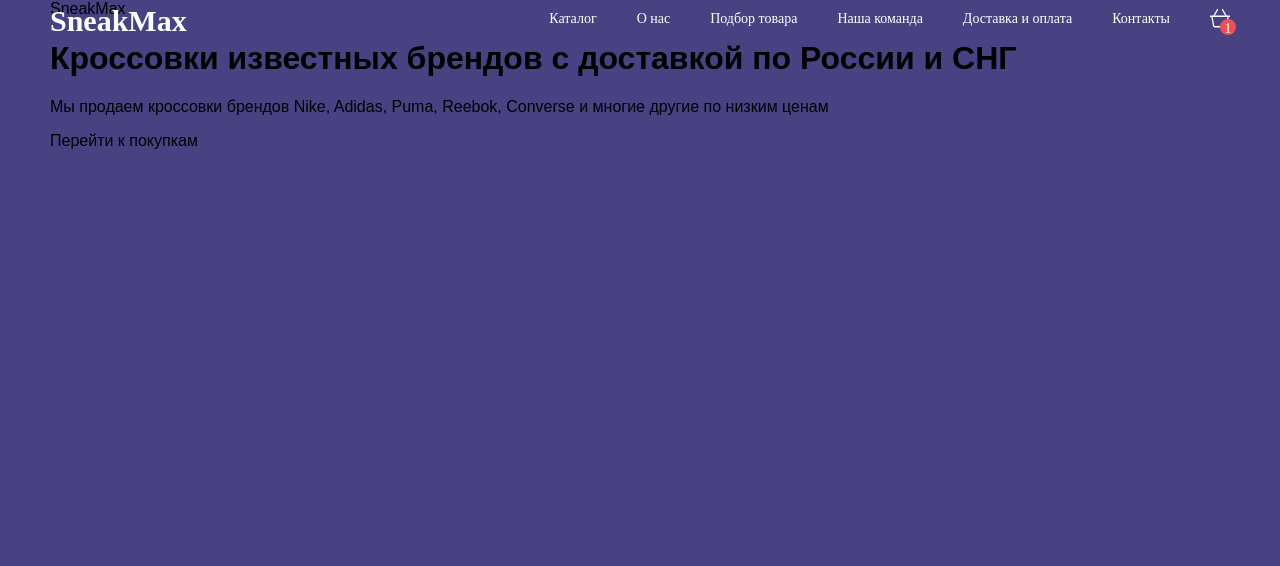
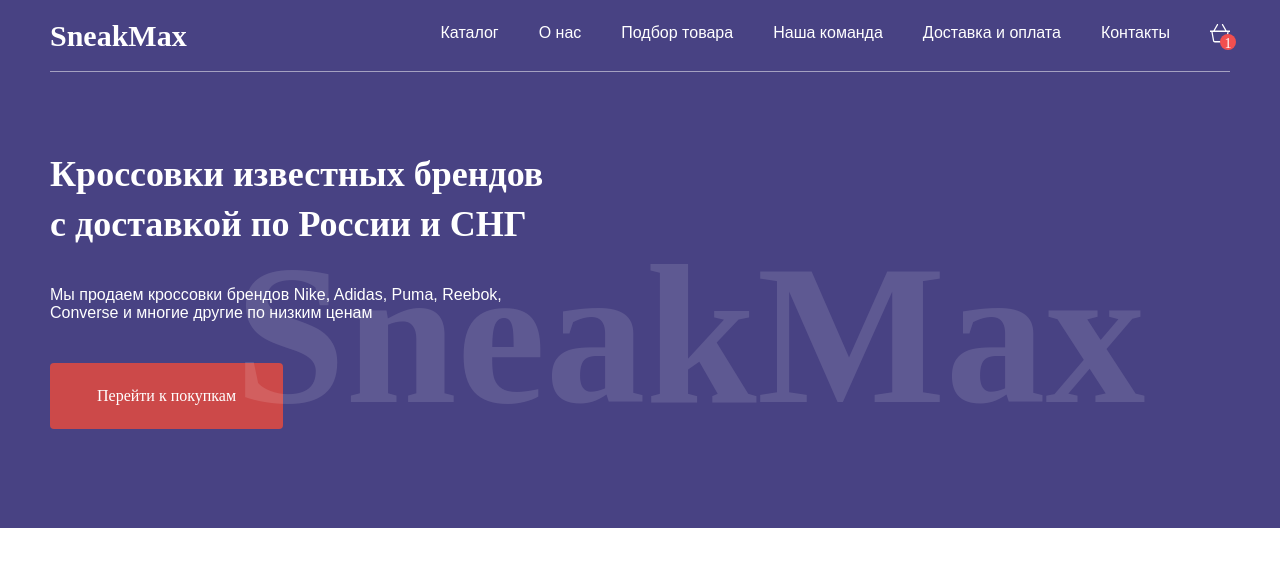
Before and after one commit to vladimir1956/site-figma-6, a plain HTML site: page index.html in a window 1280 px wide. Drawn offline with Linux system fonts and the light colour scheme; a web font is replaced by a local one.

Commit message:
6 commit

```diff
--- a/index.html
+++ b/index.html
@@ -41,14 +41,14 @@
     </div>
   </header>
   <section class="hero">
-    <div class="container">
-      <span class="hero__bg-text" aria-hidden="true">SneakMax</span>
+    <span class="hero__bg-text" aria-hidden="true">SneakMax</span>
+    <div class="container hero__container">
       <h1 class="hero__title">
         Кроссовки известных брендов
-        с доставкой по России и СНГ
+        с&nbsp;доставкой по&nbsp;России и&nbsp;СНГ
       </h1>
       <p class="hero__descr">
-        Мы продаем кроссовки брендов Nike, Adidas, Puma, Reebok, Converse и многие другие по низким ценам
+        Мы&nbsp;продаем кроссовки брендов Nike, Adidas, Puma, Reebok, Converse и&nbsp;многие другие по&nbsp;низким ценам
       </p>
       <button class="btn-reset btn btn--primary js-move-to">Перейти к покупкам</button>
     </div>
--- a/settings.css
+++ b/settings.css
@@ -34,7 +34,20 @@ html {
     background: transparent;
     cursor: pointer;
   }
-
+  .btn{
+    padding: 22px 47px;
+    border-radius: 4px;
+    font: 400 16px / 140% var(--font-family);
+    transition:  color 0.3s ease-in-out,
+          background-color 0.3s ease-in-out;
+  }
+  .btn--primary{
+    color: white;
+    background-color: #CC4949;
+  }
+  .btn--primary:hover{
+    background-color:  #F14F4F;
+  }
   .container {
     margin: 0 auto;
     padding: 0 15px;
--- a/style.css
+++ b/style.css
@@ -1,14 +1,37 @@
 :root {
     --grid-gap:20px;
-    --font-family: "Intro", sant-serif;
+    --font-family: "Intro-Book", sant-serif;
     --middle-hight-font: 700 30px / 140% var(--font-family);
     --small-font: 400 14px / 140% var(--font-family);
+}
+@font-face {
+    font-family: "Intro-Book";
+    src: url("./font/Intro-Book.woff2") format('woff2');
+    font-display: swap;
+    font-weight: 400;
+    font-style: normal;
 }
 .header{
     position: fixed;
     left: 0;
     top: 0;
     width: 100%;
+    z-index: 100;
+}
+.header__container {
+    position: relative;
+    align-items: center;
+    padding: 15px 15px;
+}
+.header__container::before{
+    content: "";
+    position: absolute;
+    left: 50%;
+    bottom: 0;
+    width: calc(100% - (15px*2));
+    height: 100%;
+    border-bottom: 1px solid  rgba(255, 255, 255, 0.50);
+    transform: translateX(-50%);
 }
 .header__left{
     grid-column: 2 span;
@@ -27,7 +50,7 @@
 }
 .nav__link{
     color:#fff;
-    font: var(--small-font);
+    font: var(--font-family);
 }
 .cart{
     margin-left: 40px;
@@ -43,11 +66,22 @@
     object-fit: cover;
 }
 .hero{
-    height: 800px;
+    position: relative;
+    padding: 100px 0px;
+    height: 528px;
     background-color: #484283;
+}
+.hero__container{
+    height: 100%;
+    display: flex;
+    flex-direction: column;
+    align-items:flex-start;
+    justify-content:center;
+    z-index: 5;
 }
 .logo {
     color: #FFF;
+    line-height: 1;
     font: var(--middle-hight-font);
 }
 .header__cart {
@@ -73,16 +107,35 @@
     font: var(--small-font);
     background-color: #F14F4F;
 }
-.hero {
-}
-.header__container {
-    align-items: center;
-}
 .hero__bg-text {
+    position: absolute;
+    left: 50%;
+    top: 50%;
+    margin-top: 70px;
+    margin-left: 50px;
+    z-index: 0;
+    color: rgba(255, 255, 255, 0.12);
+    font-family: Intro Bold;
+    font-size: 200px;
+    font-style: normal;
+    font-weight: 700;
+    line-height: normal;
+    transform: translate(-50%, -50%);
 }
 .hero__title {
+    margin: 0;
+    margin-top: 50px;
+    max-width: 580px;
+    font: 700 36px / 140% var(--font-family);
+    margin-bottom: 20px;
+    color: #FFF;
 }
 .hero__descr {
+    font-size: 16px;
+    margin-bottom:40px ;
+    max-width: calc(50% - 100px);
+    font: var(--font-family);
+    color: #FFF;
 }
 .btn {
 }
```
Also changed, not shown: fonts/Intro-Book.woff2 (added).
